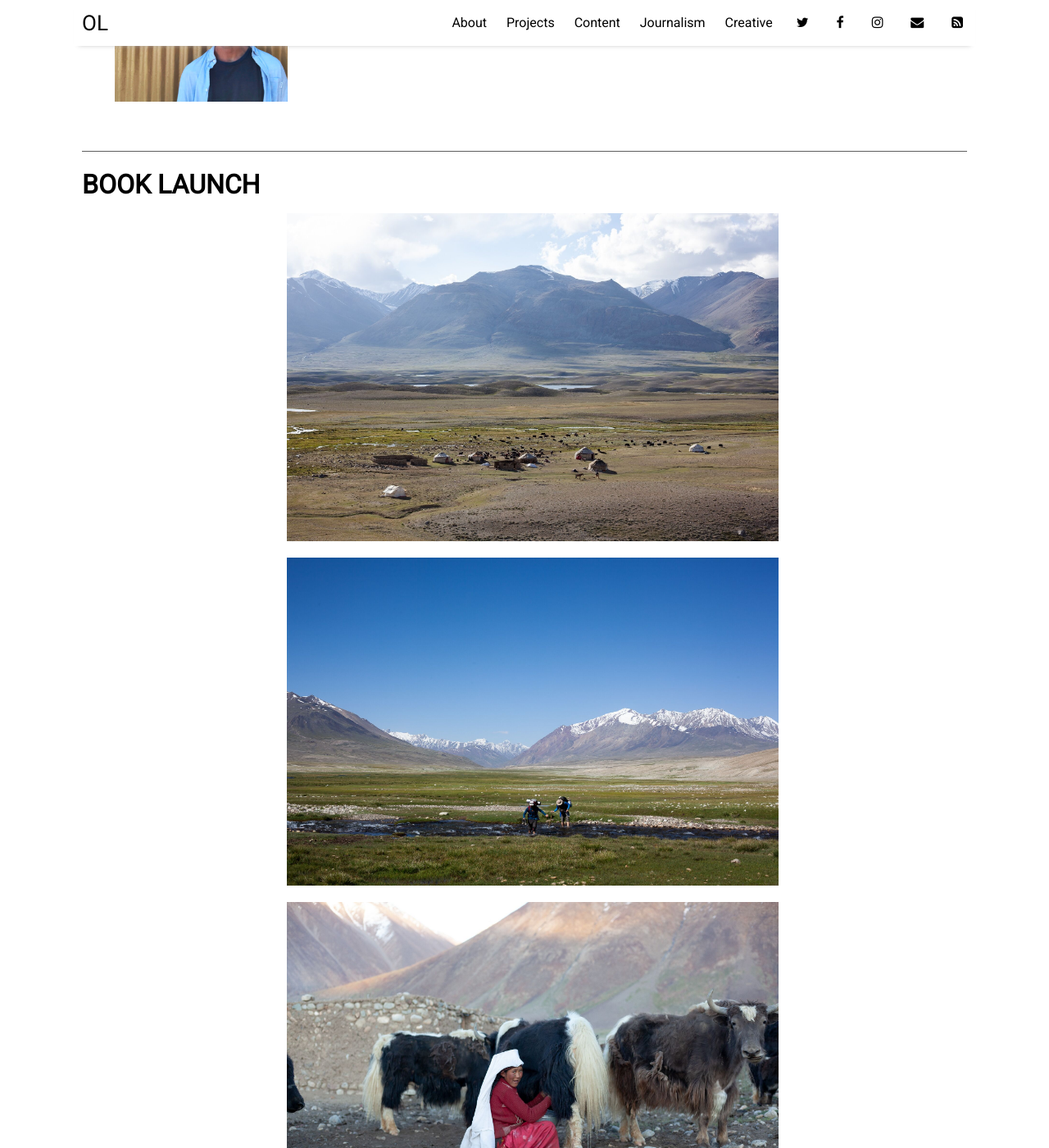
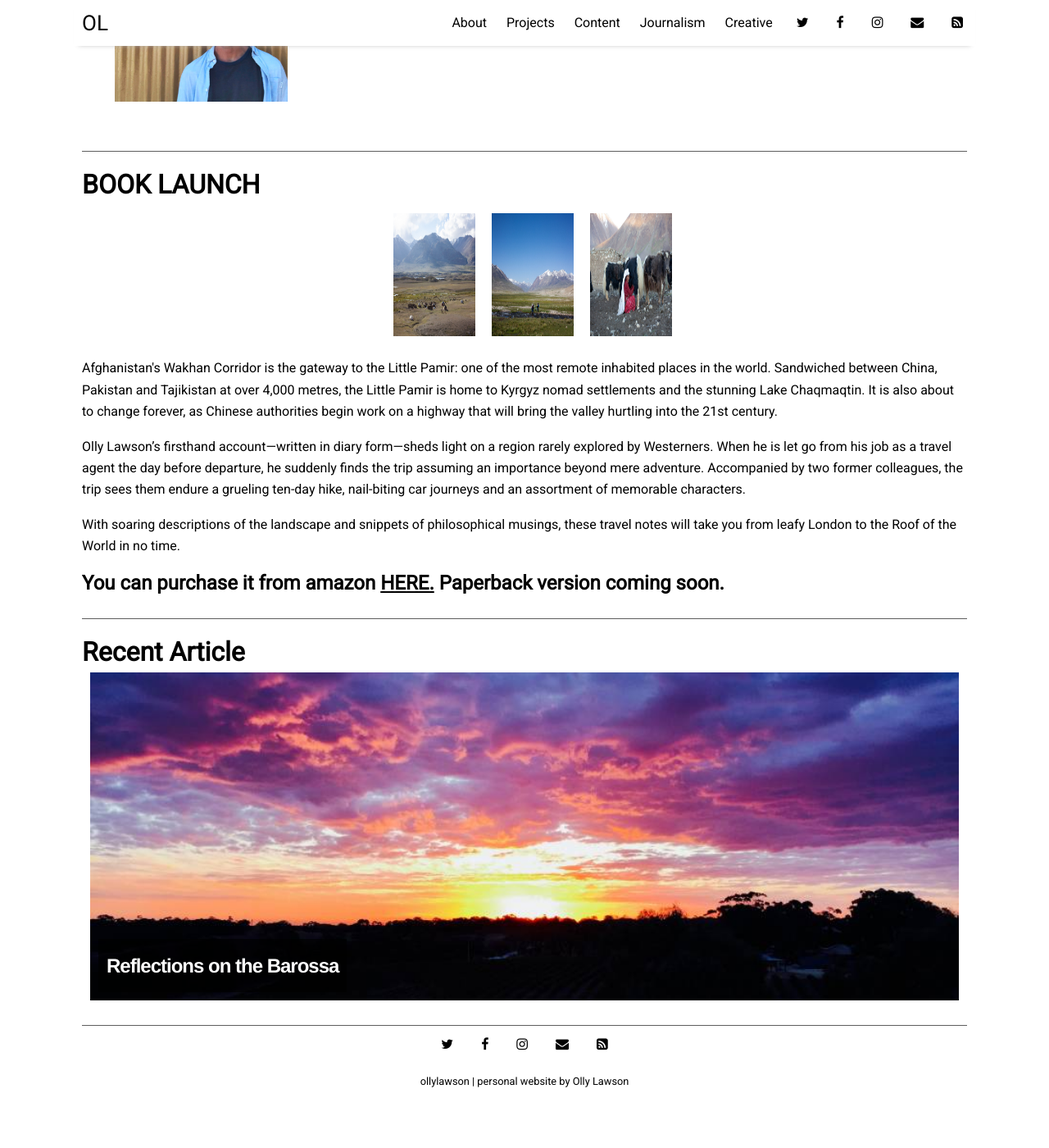
Before and after one commit to ollylawson/ollylawson.github.io, a Jekyll site: the page built from index.html, in a window 1280 px wide and 1400 px high, scrolled down 244 px. Shown: the whole window at 82% size. Built offline with Jekyll 4.4.1, drawn with Linux system fonts in a browser that asks for light colours; nearby versions of some CDN libraries; the list of posts is cut into pages by our own code; after the commit the page ends 1601 px from its top, so only the background shows below that.

Commit message:
book photos added

```diff
--- a/assets/css/_sass/_home.scss
+++ b/assets/css/_sass/_home.scss
@@ -108,8 +108,8 @@
 	justify-content: center;
 
   img {
-  	width: 600px;
-  	height: 400px;
+  	width: 100px;
+  	height: 150px;
   	margin: 10px;
   	transition: all 1s;
   }
```
